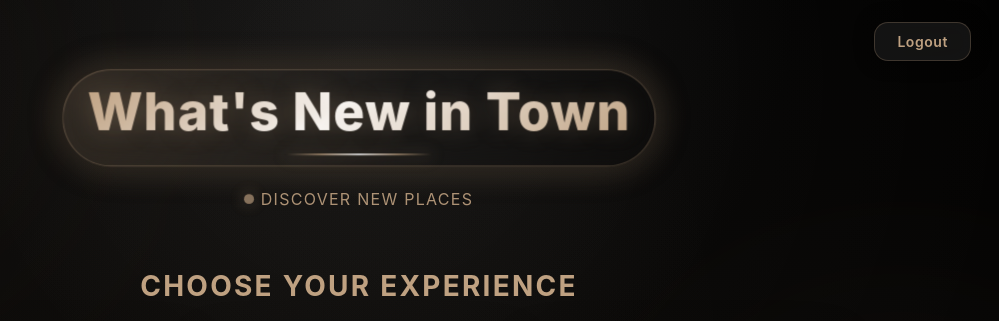
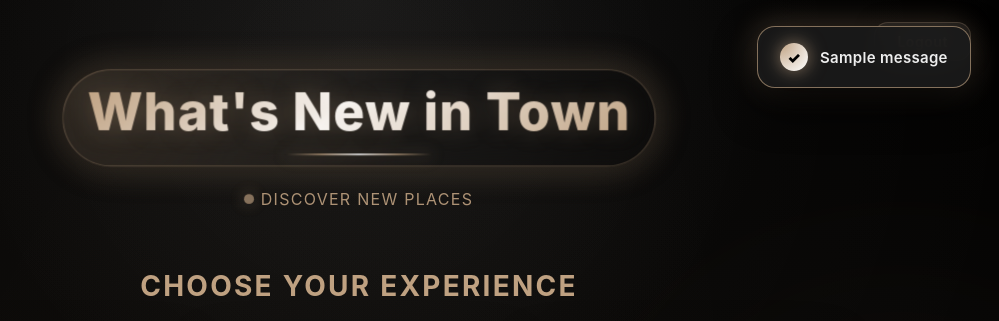
Before and after one commit to Yatharth224/WHATS-NEW-IN-TOWN, a Flask app: template templates/index.html in a window 1280 px wide. Shown: the top 321 px of the page, without its empty margins (281-1280 px from the left). Run offline with Flask 3, Linux system fonts and the light colour scheme; the template is opened without the code that fills it, so the values that code supplies are empty; tables that the repository leaves empty or names only in its code hold one stand-in row (values such as "Sample post"); one stand-in notice (Sample message) is shown.

Commit message:
flash message in index page implemented successfully

```diff
--- a/templates/index.html
+++ b/templates/index.html
@@ -496,11 +496,135 @@
     font-size: 13px;
   }
 }
+.flash {
+  position: fixed;
+  top: 24px;
+  right: 28px;
+  padding: 16px 22px;
+  border-radius: 14px;
+  font-weight: 600;
+  font-size: 15px;
+  z-index: 2000;
+  animation: slideIn 0.5s ease;
+}
+
+.flash-success {
+  background: rgba(40, 167, 69, 0.9);
+  color: white;
+  box-shadow: 0 0 25px rgba(40, 167, 69, 0.6);
+}
+
+.flash-danger {
+  background: rgba(220, 53, 69, 0.9);
+  color: white;
+}
+
+@keyframes slideIn {
+  from {
+    opacity: 0;
+    transform: translateY(-20px);
+  }
+  to {
+    opacity: 1;
+    transform: translateY(0);
+  }
+}
+
+/* ===== Premium Toast Notification ===== */
+
+.toast {
+  position: fixed;
+  top: 26px;
+  right: 28px;
+  display: flex;
+  align-items: center;
+  gap: 12px;
+
+  padding: 16px 22px;
+  border-radius: 18px;
+
+  background: rgba(28, 28, 28, 0.88);
+  border: 1px solid rgba(191, 161, 129, 0.45);
+  backdrop-filter: blur(16px);
+
+  color: #EDEDED;
+  font-size: 15px;
+  font-weight: 600;
+  letter-spacing: 0.02em;
+
+  box-shadow:
+    0 18px 40px rgba(0, 0, 0, 0.85),
+    0 0 30px rgba(191, 161, 129, 0.35);
+
+  z-index: 3000;
+  opacity: 0;
+  transform: translateY(-16px);
+  animation: toastIn 0.55s ease forwards;
+}
+
+.toast-success {
+  border-color: rgba(191, 161, 129, 0.65);
+}
+
+.toast-icon {
+  width: 28px;
+  height: 28px;
+  border-radius: 50%;
+
+  display: flex;
+  align-items: center;
+  justify-content: center;
+
+  background: radial-gradient(circle at top left, #BFA181, #ffffff);
+  color: #000;
+  font-weight: 900;
+  font-size: 15px;
+
+  box-shadow: 0 0 18px rgba(191, 161, 129, 0.7);
+}
+
+.toast-text {
+  white-space: nowrap;
+}
+
+/* Entrance animation */
+@keyframes toastIn {
+  from {
+    opacity: 0;
+    transform: translateY(-18px) scale(0.96);
+  }
+  to {
+    opacity: 1;
+    transform: translateY(0) scale(1);
+  }
+}
+
+/* Exit animation */
+.toast-hide {
+  opacity: 0;
+  transform: translateY(-10px) scale(0.96);
+  transition: all 0.6s ease;
+}
+
 
   </style>
  </head>
 
 <body>
+
+<!-- Flash Message -->
+{% with messages = get_flashed_messages(with_categories=true) %}
+  {% if messages %}
+    {% for category, message in messages %}
+      <div id="flash-toast" class="toast toast-{{ category }}">
+        <span class="toast-icon">✓</span>
+        <span class="toast-text">{{ message }}</span>
+      </div>
+    {% endfor %}
+  {% endif %}
+{% endwith %}
+
+
 <div class="orb"></div><div class="orb"></div><div class="orb"></div>
 <a href="/logout" class="logout-btn">Logout</a>
 
@@ -733,6 +857,15 @@ function attachCursorHover() {
 
 attachCursorHover();
 </script>
+<script>
+  setTimeout(() => {
+    const toast = document.getElementById("flash-toast");
+    if (toast) {
+      toast.classList.add("toast-hide");
+      setTimeout(() => toast.remove(), 600);
+    }
+  }, 10000);
+</script>
 
 </body>
 </html>
```
